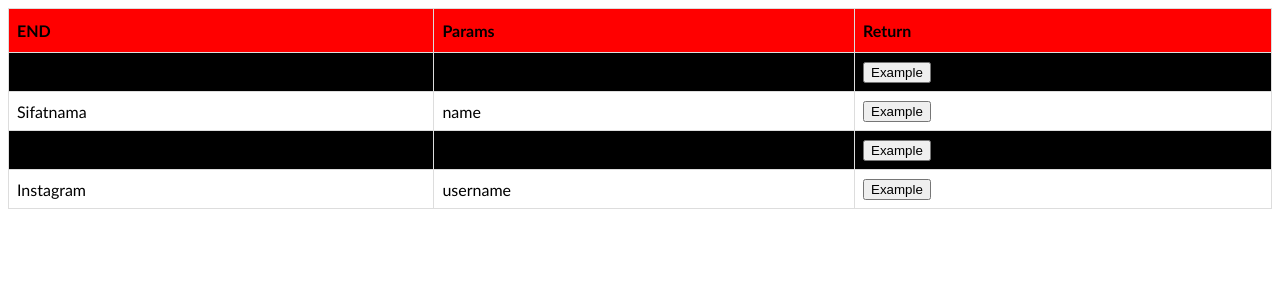
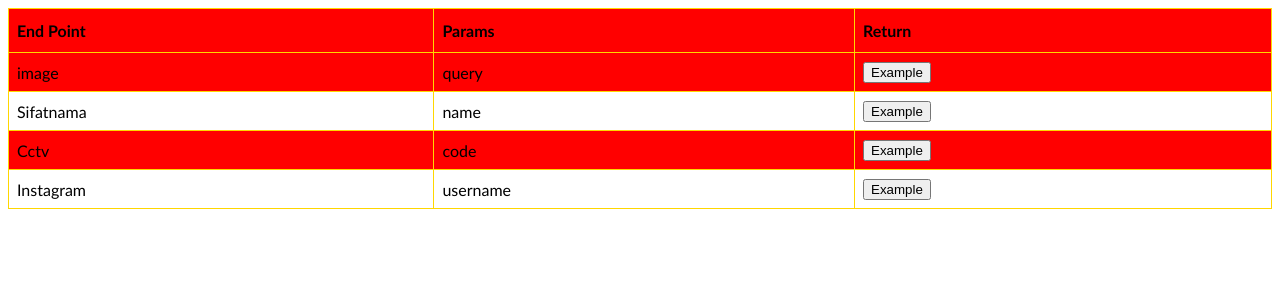
Before and after one commit to ksanihbous/wayek, a Flask app: page / in a window 1280 px wide. Shown: the top 300 px of the page. Run offline with Flask 2, Linux system fonts and the light colour scheme.

Commit message:
Update index.html

```diff
--- a/app/templates/index.html
+++ b/app/templates/index.html
@@ -9,11 +9,11 @@
 }
 
 #AsaXyz td, #AsaXyz th {
-  border: 1px solid #ddd;
+  border: 1px solid #FFD700;
   padding: 8px;
 }
 
-#AsaXyz tr:nth-child(even){background-color: #000000;}
+#AsaXyz tr:nth-child(even){background-color: #FF0000;}
 
 #AsaXyz tr:hover {background-color: #ddd;}
 
@@ -30,7 +30,7 @@
 
 <table id="AsaXyz">
   <tr>
-    <th>END</th>
+    <th>End Point</th>
     <th>Params</th>
     <th>Return</th>
   </tr>
```
